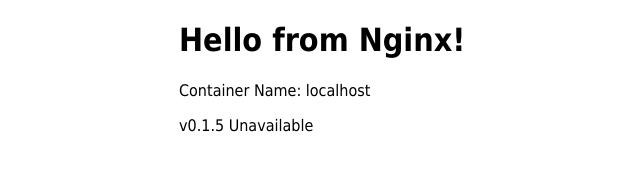
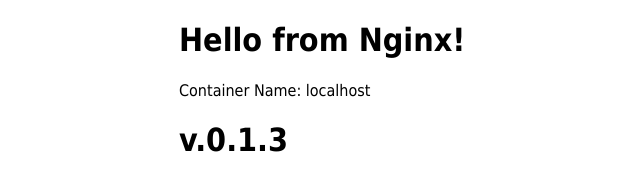
Before and after one commit to mangatram/kubernetes, a plain HTML site: page dockerimage/index.html in a window 1280 px wide. Shown: the whole page, without its empty margins (181-821 px from the left). Drawn offline with Linux system fonts and the light colour scheme.

Commit message:
feat: 0.1.3

```diff
--- a/dockerimage/index.html
+++ b/dockerimage/index.html
@@ -13,7 +13,7 @@
 <body>
     <h1>Hello from Nginx!</h1>
     <p>Container Name: <span id="container-name"></span></p>
-    <p>v0.1.5 <span id="container-ip"></span></p>
+    <h1>v.0.1.3</h1>
 
     <script>
         document.getElementById('container-name').textContent = window.location.hostname;
```
Also changed, not shown: 1 other file.
